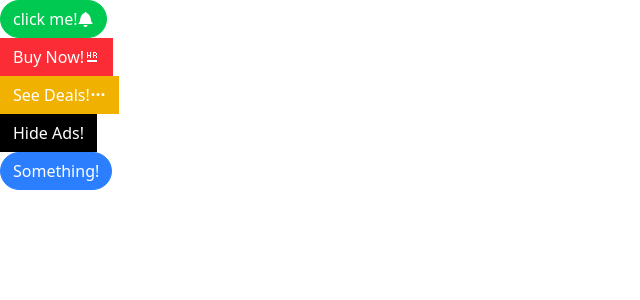
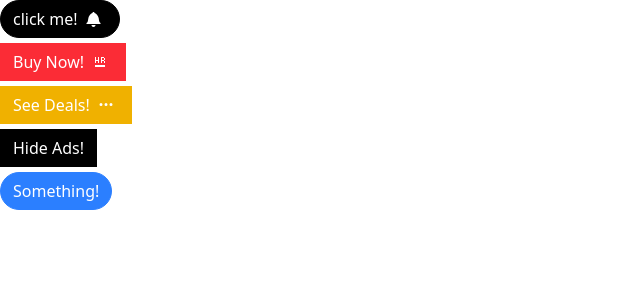
Before and after one commit to mirmadiha/react-comps, a React (Vite) app: page / in a window 1280 px wide. Shown: the top 300 px of the page, without its empty margins (0-640 px from the left). Built offline with nearby package versions, Linux system fonts and the light colour scheme.

Commit message:
button styling

```diff
--- a/src/App.js
+++ b/src/App.js
@@ -1,10 +1,13 @@
 import Button from './Button';
 import { GoBell , GoHorizontalRule   ,GoKebabHorizontal} from "react-icons/go";
 function App(){
+    const handleClick=()=>{
+        console.log("click!!");
+    }
     return(
         <div>
         <div>
-            <Button success rounded outline>click me! <GoBell/> </Button>
+            <Button secondary outline rounded onClick={handleClick}>click me! <GoBell className="mr-1"/> </Button>
         </div>
 
         <div>
--- a/src/Button.js
+++ b/src/Button.js
@@ -1,8 +1,9 @@
 import PropTypes from 'prop-types';
 import classNames from 'classnames';
 function Button({
-    children,primary,secondary,success,warning,danger,outline,rounded}){
-        const classes=classNames("flex items-center px-3 , py-1.5 border",
+    children,primary,secondary,success,warning,danger,outline,rounded,className,...rest}){
+        const classes=classNames(
+            "flex items-center px-3 py-1.5 gap-2 border",
             {"border-blue-500 bg-blue-500 text-white":primary},
             {"border-black bg-black text-white":secondary},
             {"border-green-500 bg-green-500 text-white":success},
@@ -13,9 +14,9 @@ function Button({
             {"text-black":outline && secondary},
             {"text-green-500":outline && success},
             {"text-yellow-500":outline && warning},
-            {"text-red-500":outline && danger},
+            {"text-red-500":outline && danger}
         )
-    return <button className={classes} >{children}</button>
+    return <button {...rest} className={classes}>{children}</button>
 };
 
 Button.propTypes={
--- a/src/index.css
+++ b/src/index.css
@@ -1 +1,8 @@
 @import 'tailwindcss';
+Button > svg{
+    margin-right:5px;
+}
+
+Button{
+    margin-bottom: 5px ;
+}
```
